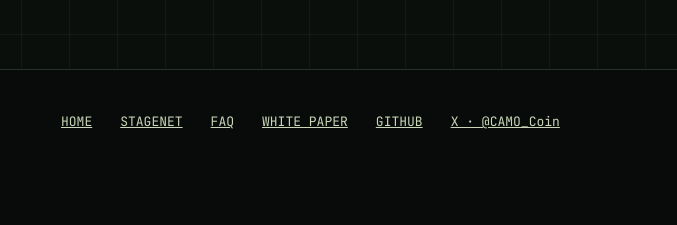
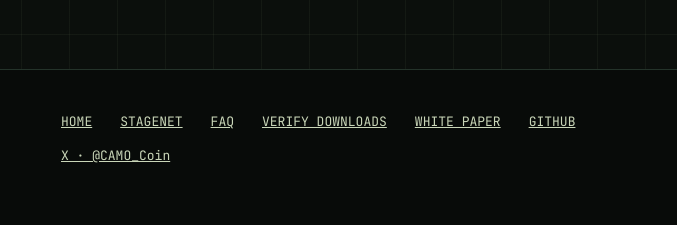
Before and after one commit to thedifference7717-sys/camo-website, a plain HTML site: page mine.html in a window 1280 px wide. Shown: the part 2606-2831 px from the top of the page, 603-1280 px from the left. Drawn offline with Linux system fonts and the light colour scheme.

Commit message:
Link the verify page from the footer

```diff
--- a/mine.html
+++ b/mine.html
@@ -131,6 +131,7 @@
       <a href="home.html">HOME</a>
       <a href="stagenet.html">STAGENET</a>
       <a href="faq.html">FAQ</a>
+      <a href="verify.html">VERIFY DOWNLOADS</a>
       <a href="assets/CAMO-White-Paper.pdf">WHITE PAPER</a>
       <a href="https://github.com/thedifference7717-sys/camo" rel="noopener">GITHUB</a>
       <a href="https://x.com/CAMO_Coin" rel="noopener">X · @CAMO_Coin</a>
```
Also changed, not shown: stagenet.html (+1 -0 lines).
